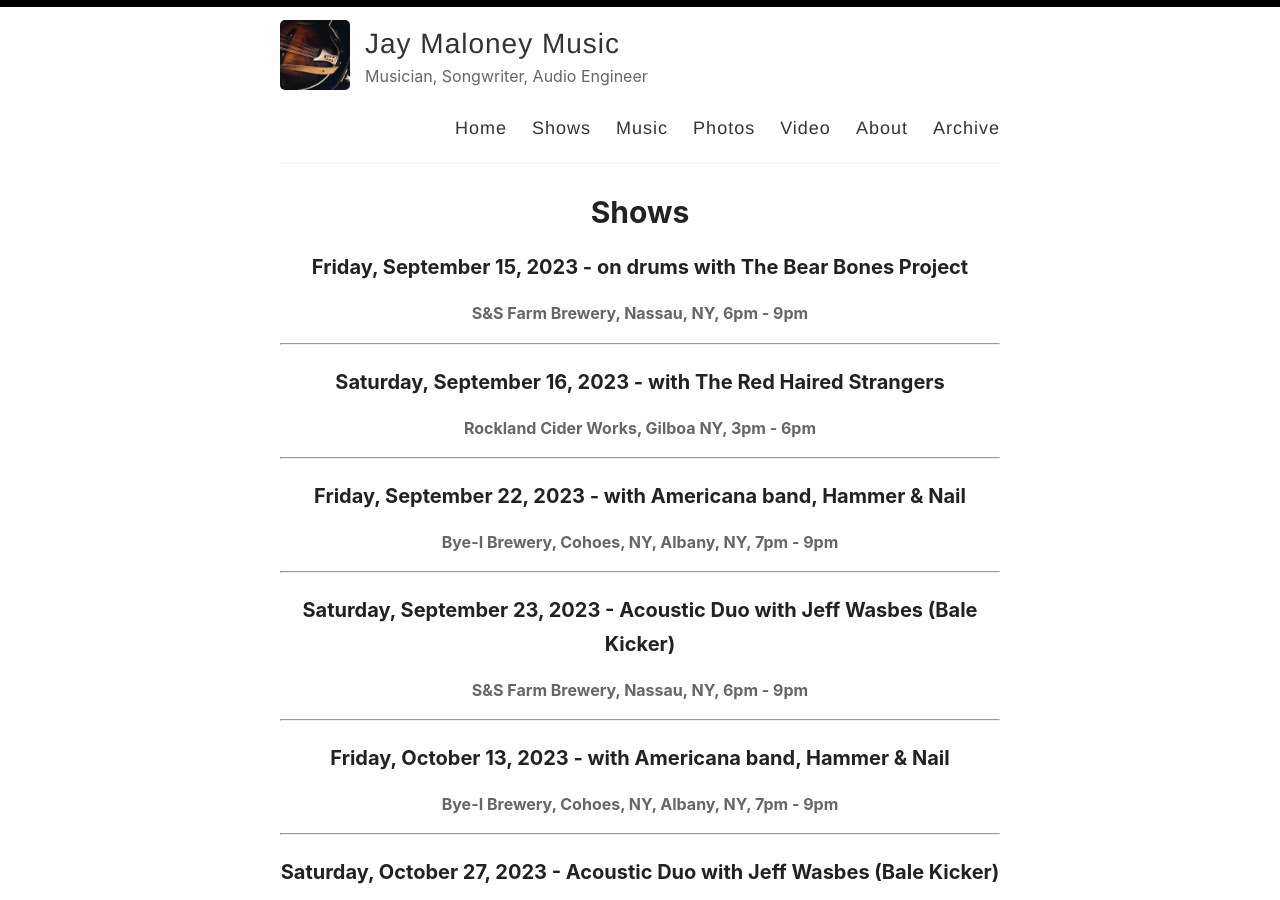
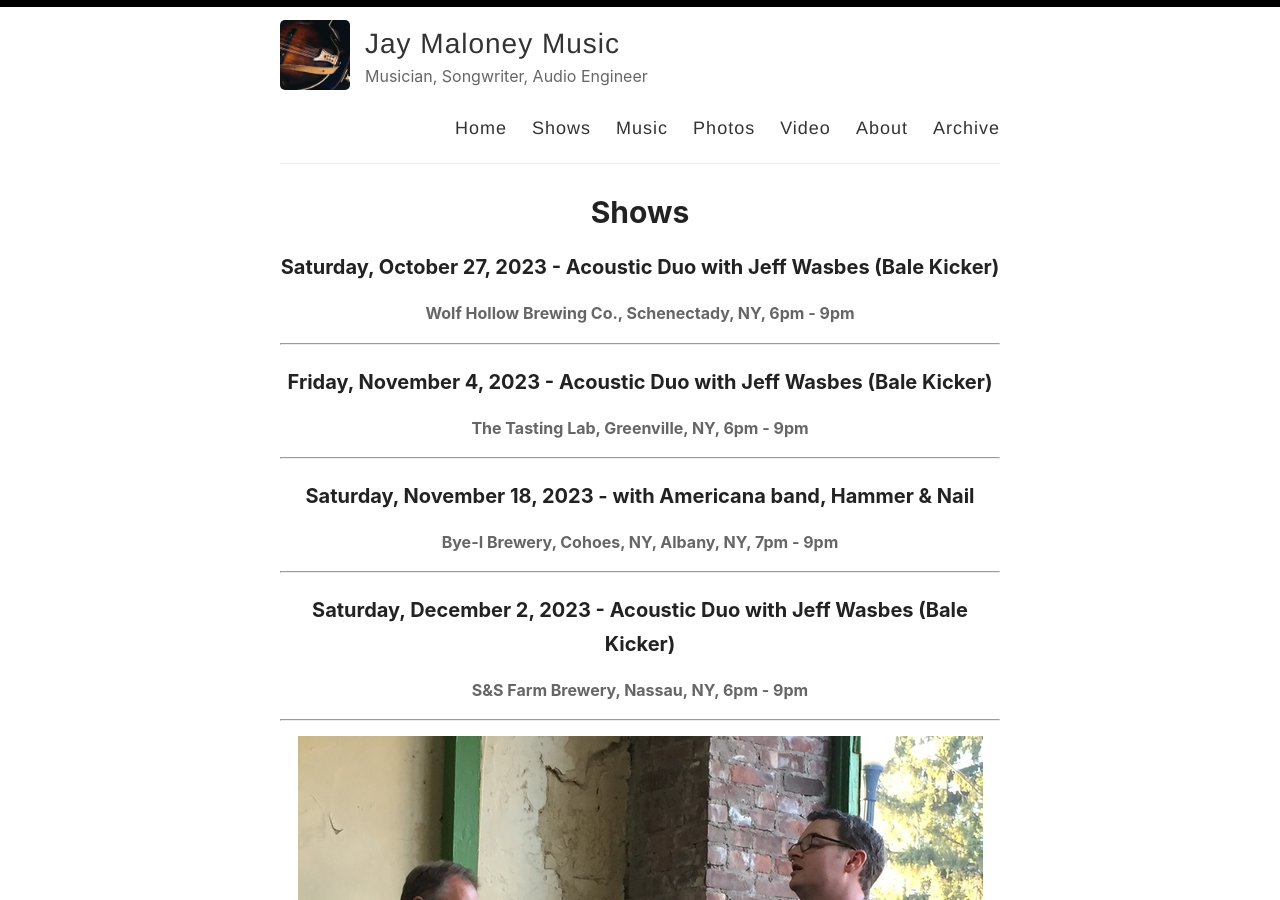
Before and after one commit to thisjaymaloney/thisjaymaloney.github.io, a Jekyll site: the page built from _pages/shows.md, in a window 1280 px wide and 900 px high. Built offline with Jekyll 4.4.1, drawn with Linux system fonts in a browser that asks for light colours.

Commit message:
Update shows.md

```diff
--- a/_pages/shows.md
+++ b/_pages/shows.md
@@ -2,21 +2,6 @@
 layout: page
 permalink: /shows/
 title: Shows
----
-### Friday, September 15, 2023 - on drums with The Bear Bones Project
-#### S&S Farm Brewery, Nassau, NY, 6pm - 9pm
----
-### Saturday, September 16, 2023 - with The Red Haired Strangers
-#### Rockland Cider Works, Gilboa NY, 3pm - 6pm
----
-### Friday, September 22, 2023 - with Americana band, Hammer & Nail
-#### Bye-I Brewery, Cohoes, NY, Albany, NY, 7pm - 9pm
----
-### Saturday, September 23, 2023 - Acoustic Duo with Jeff Wasbes (Bale Kicker)
-#### S&S Farm Brewery, Nassau, NY, 6pm - 9pm
----
-### Friday, October 13, 2023 - with Americana band, Hammer & Nail
-#### Bye-I Brewery, Cohoes, NY, Albany, NY, 7pm - 9pm
 ---
 ### Saturday, October 27, 2023 - Acoustic Duo with Jeff Wasbes (Bale Kicker)
 #### Wolf Hollow Brewing Co., Schenectady, NY, 6pm - 9pm
```
